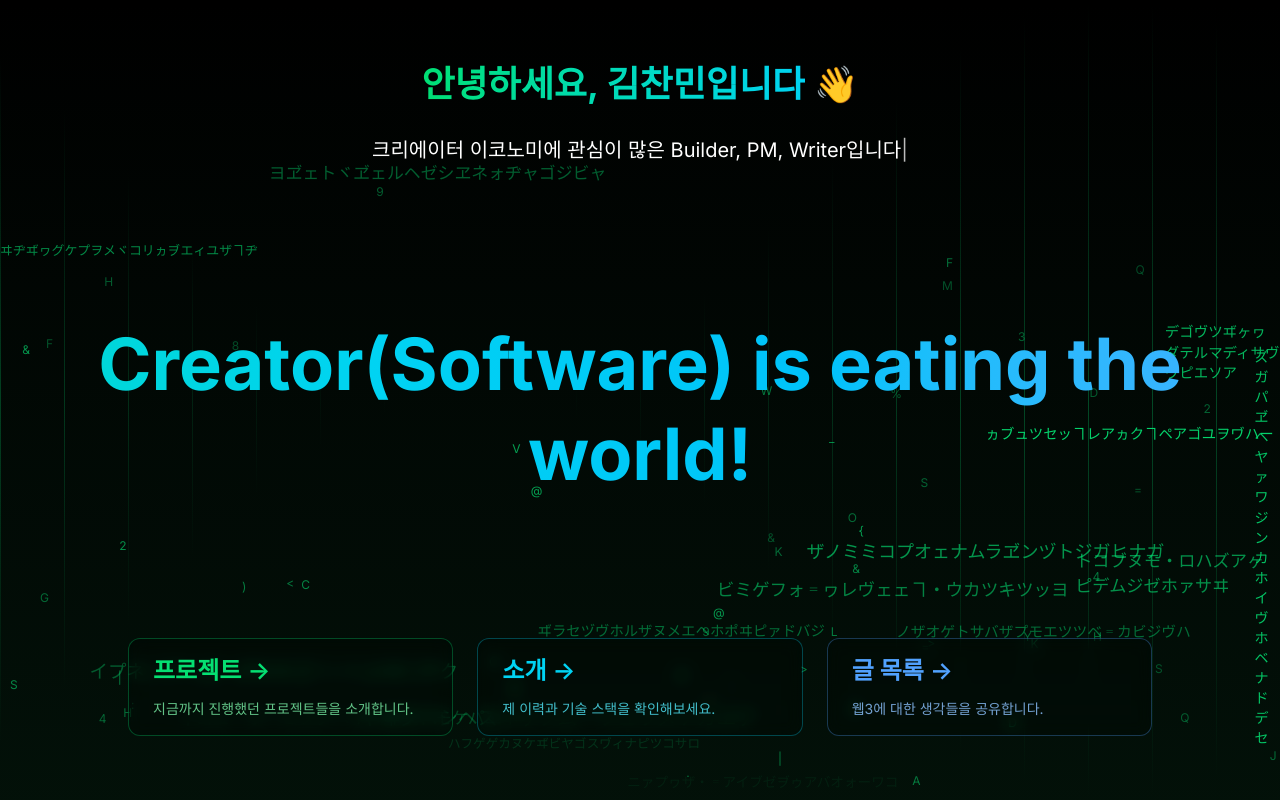
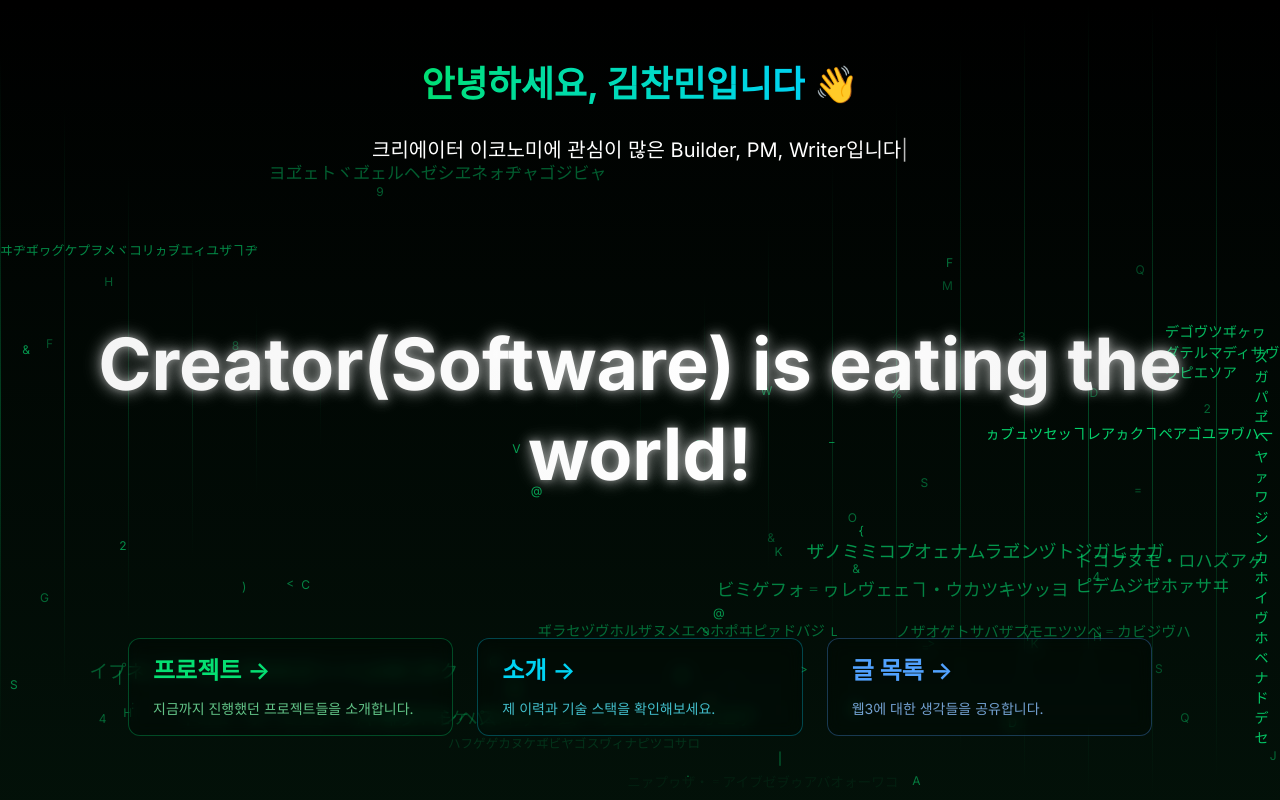
Before and after one commit to chanmkim/chanmkim-writing, a Next.js app: page / in a window 1280 px wide. Built offline with nearby package versions, Linux system fonts and the light colour scheme.

Commit message:
intro: 매트릭스 컨셉구현

```diff
--- a/src/app/page.tsx
+++ b/src/app/page.tsx
@@ -136,17 +136,25 @@ export default function Home() {
       >
         <div className="text-center">
           <motion.h2
-            className="text-3xl sm:text-4xl md:text-6xl lg:text-7xl font-bold mb-4 bg-gradient-to-r from-green-400 via-cyan-400 to-blue-400 bg-clip-text text-transparent leading-tight"
+            className="text-3xl sm:text-4xl md:text-6xl lg:text-7xl font-bold mb-4 animate-shimmer bg-clip-text text-transparent leading-tight"
+            style={{
+              backgroundImage: 'linear-gradient(to right, #f1f1f1, #ffffff, #e2e2e2, #ffffff)',
+              backgroundSize: '200% 200%',
+              textShadow: '0 0 15px rgba(255,255,255,0.3), 0 0 25px rgba(255,255,255,0.2)',
+              filter: 'drop-shadow(0 0 3px rgba(255,255,255,0.4))'
+            }}
             animate={{
-              backgroundPosition: ["0% 50%", "100% 50%", "0% 50%"],
+              backgroundPosition: ['0% 50%', '100% 50%', '0% 50%'],
+              filter: [
+                'drop-shadow(0 0 3px rgba(255,255,255,0.4))',
+                'drop-shadow(0 0 12px rgba(255,255,255,0.6))',
+                'drop-shadow(0 0 3px rgba(255,255,255,0.4))'
+              ]
             }}
             transition={{
-              duration: 8,
+              duration: 5,
               repeat: Infinity,
               ease: "easeInOut"
-            }}
-            style={{
-              backgroundSize: "200% 200%"
             }}
           >
             Creator(Software) is eating the world!
```
